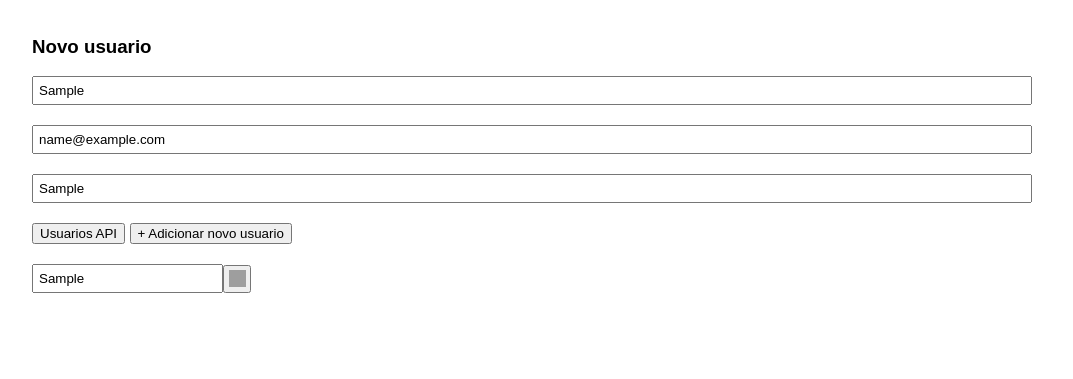
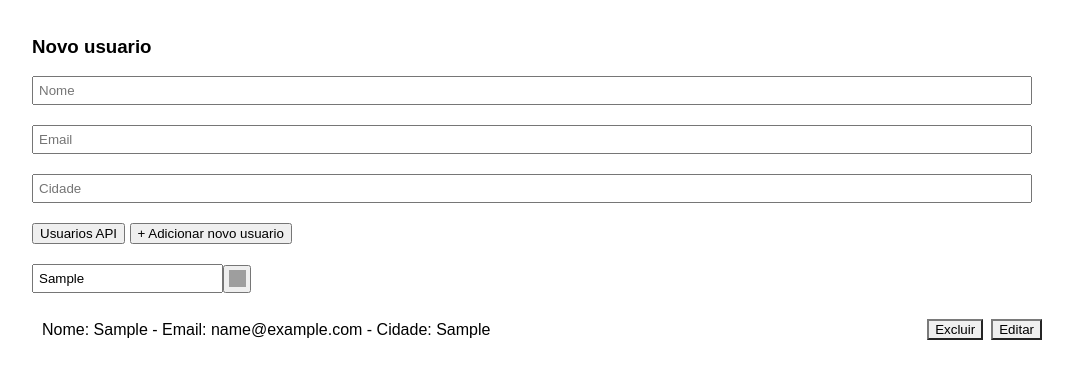
Before and after one commit to HellenSkrzypczak/lista-usuarios, a plain HTML site: page index.html in a window 1280 px wide. Both pictures are taken after typing "Sample", "name@example.com", "Sample", "Sample" into the empty fields and a click on the button "+ Adicionar novo usuario". Shown: the part 51-430 px from the top of the page, without its empty margins (108-1181 px from the left). Drawn offline with Linux system fonts and the light colour scheme; grey boxes are pictures that could not be loaded.

Commit message:
Corrige erro ao adicionar novo usuário

```diff
--- a/index.html
+++ b/index.html
@@ -6,7 +6,7 @@
     <title>Lista de Usuarios</title>
 
     <link rel="stylesheet" href="style.css">
-    <script src="script.js" defer></script>
+
 
 </head>
 <body>
@@ -35,6 +35,6 @@
 
     </section>
 
-
+    <script src="script.js" defer></script>
 </body>
 </html>
--- a/script.js
+++ b/script.js
@@ -18,9 +18,9 @@ function criarUsuario(nome, email, cidade){
 
     return {
         id: novoId,
-        name: nome.value.trim(),
-        email: email.value.trim(),
-        address:{ city: cidade.value.trim() }
+        name: nome.trim(),
+        email: email.trim(),
+        address:{ city: cidade.trim() }
     };
 }
 
@@ -101,7 +101,7 @@ function renderizarListaUsuarios(usuarios){
 };
 
 function validacaoCampos(...campos) {
-    return campos.every(campos => campos.value.trim() !== "")
+    return campos.every(campo => campo.value.trim() !== "")
 };
 
 //-------------------------- CONTROLE -------------------------------
```
